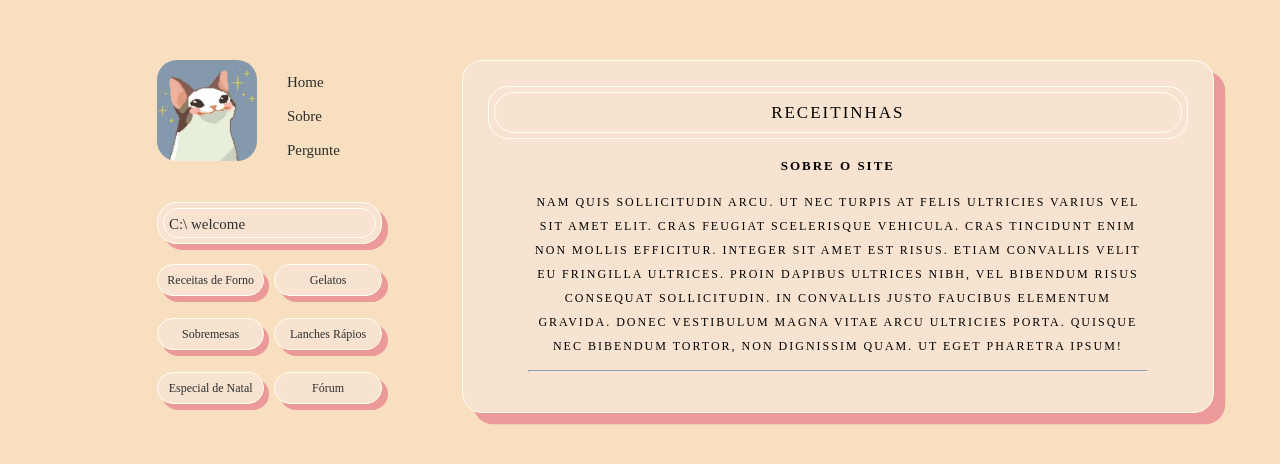
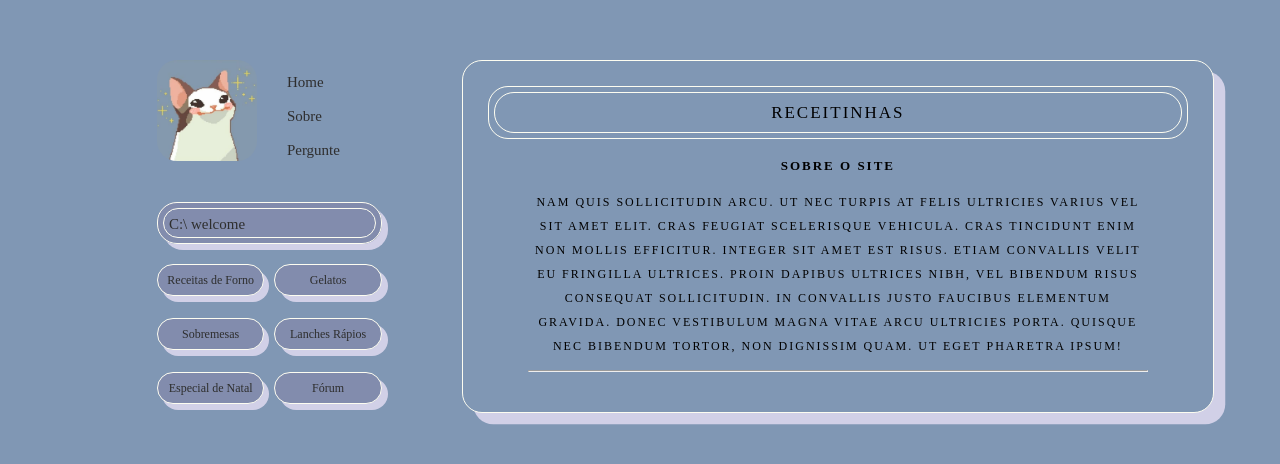
Before and after one commit to karolinadornelas/receitinha, a plain HTML site: page sobre.html in a window 1280 px wide. Drawn offline with Linux system fonts and the light colour scheme; files that its build step writes are made by us from their sources.

Commit message:
caminho style

```diff
--- a/sobre.html
+++ b/sobre.html
@@ -5,7 +5,7 @@
     <meta http-equiv="X-UA-Compatible" content="IE=edge">
     <meta name="viewport" content="width=device-width, initial-scale=1.0">
     <title>Sobre</title>
-    <link rel="stylesheet" type="text/css" href="pergunte.css">
+    <link rel="stylesheet" type="text/css" href="sobre.css">
 </head>
 <body>
 <div id="container">
```
